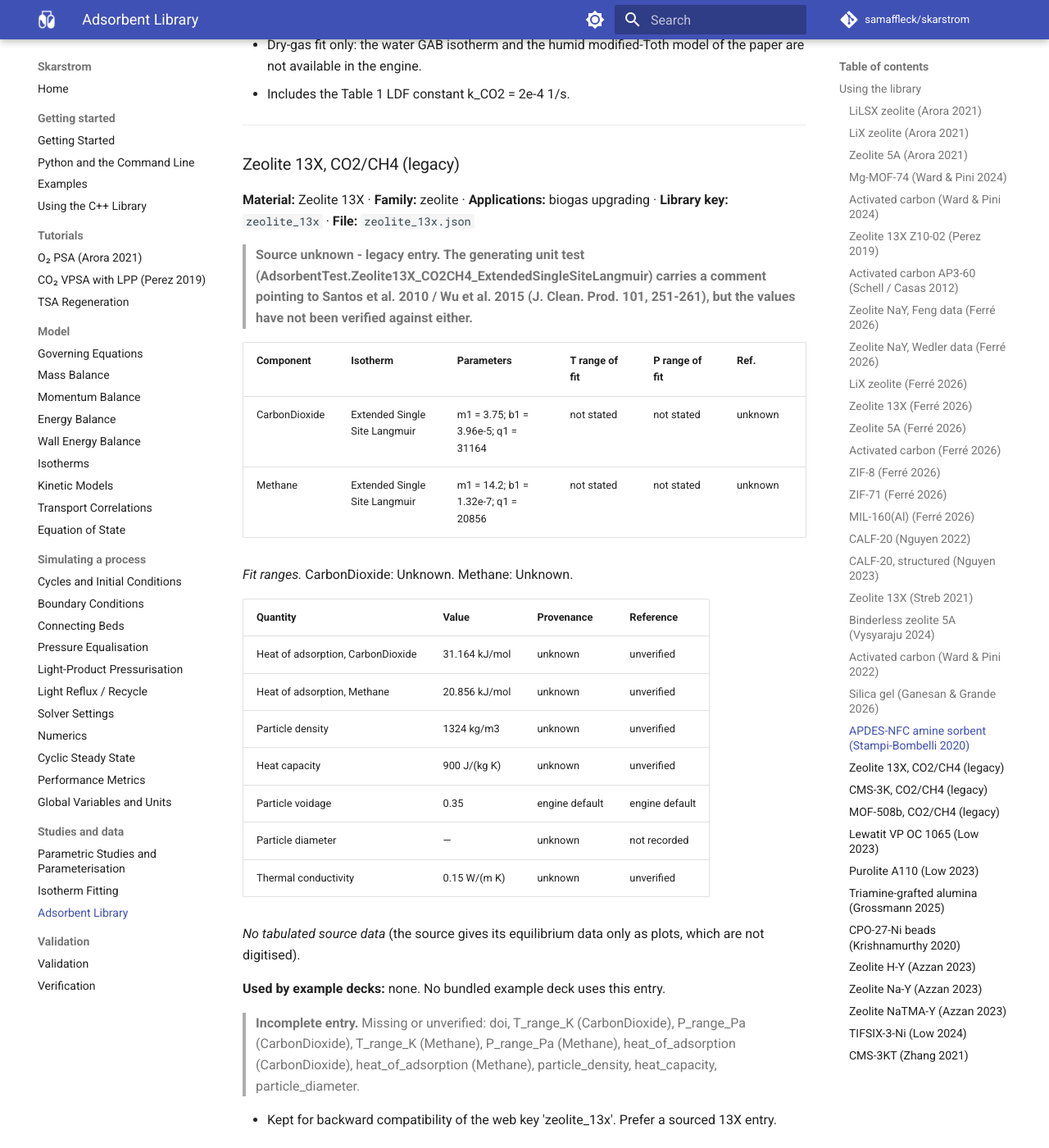
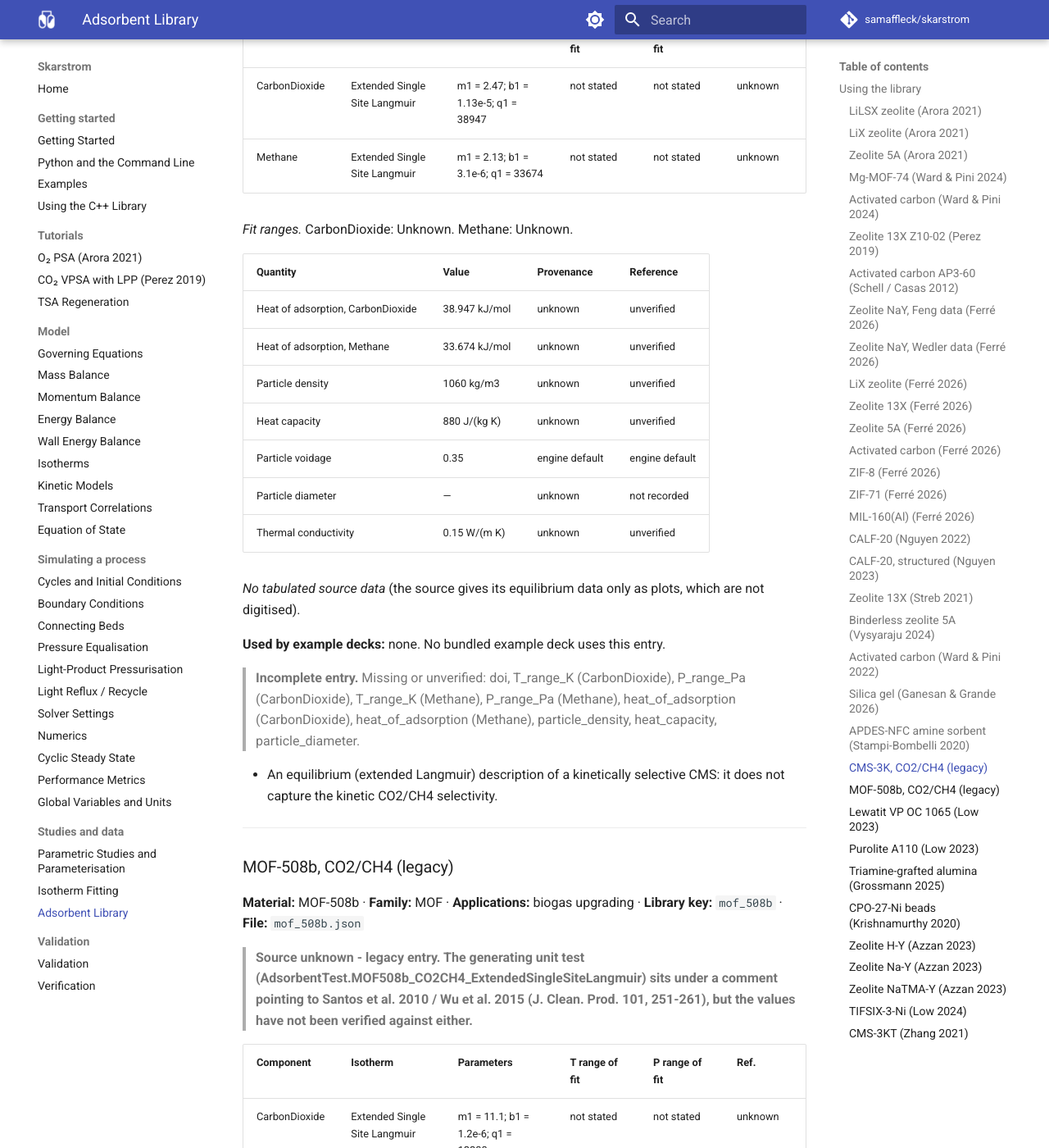
Before and after one commit to samaffleck/skarstrom, an MkDocs documentation site: the page built from docs/adsorbent-library.md, in a window 1280 px wide and 1400 px high, scrolled down 42327 px. Shown: the whole window at 82% size. Built offline with MkDocs 1.6.1 and Material for MkDocs 9.7.7, drawn with Linux system fonts in a browser that asks for light colours; comment, search, counter and statistics services are not loaded; some of the changed text lies outside the part shown.

Commit message:
Adsorbent library: drop the legacy Zeolite 13X entry and bulk density
- Remove the unsourced legacy entry `zeolite_13x` and its blob. Its
  generating unit test now round-trips through a temporary file instead
  of writing into data/adsorbents/.
- Remove `bulk_density` from the catalogue and the docs generator: the
  bed density depends on how a layer is packed (bed voidage), so it is a
  layer property, not a property of the adsorbent material.
- Regenerate docs/adsorbent-library.md.

Co-Authored-By: Claude Opus 5.5 <noreply@anthropic.com>
Claude-Session: https://claude.ai/code/session_01Eq8crvrPpj4XYBmybrXBgY

```diff
--- a/docs/adsorbent-library.md
+++ b/docs/adsorbent-library.md
@@ -2,7 +2,7 @@
 
 # Adsorbent Library
 
-Skarstrom ships a curated library of **35** adsorbents (32 sourced, 3 legacy) in `data/adsorbents/`. Every sourced entry cites the publication (DOI and table/figure) its parameters were transcribed from, and every property records its provenance:
+Skarstrom ships a curated library of **34** adsorbents (32 sourced, 2 legacy) in `data/adsorbents/`. Every sourced entry cites the publication (DOI and table/figure) its parameters were transcribed from, and every property records its provenance:
 
 - **source** — transcribed from the cited table or figure;
 - **derived** — computed from cited values (the formula is given);
@@ -14,7 +14,7 @@ A quantity the source does not state is never filled in silently: its reference
 
 Legacy entries predate the curated library; their origin has not been verified and they are labelled *source unknown*.
 
-**Completeness:** 31 of 35 entries carry every required field (DOI, isotherm fit range, heat of adsorption, particle density, heat capacity, particle size, example decks) as a sourced value or an explicit *not stated in source* note; the others are listed as incomplete below. **Tabulated source data:** 7 entries include equilibrium points tabulated in their source (tables, SI files or datasets — never digitised from plots), stored with the entry in `library.json`.
+**Completeness:** 31 of 34 entries carry every required field (DOI, isotherm fit range, heat of adsorption, particle density, heat capacity, particle size, example decks) as a sourced value or an explicit *not stated in source* note; the others are listed as incomplete below. **Tabulated source data:** 7 entries include equilibrium points tabulated in their source (tables, SI files or datasets — never digitised from plots), stored with the entry in `library.json`.
 
 ## Using the library
 
@@ -57,7 +57,6 @@ In C++, `adsim/objects/adsorbent_library.h` reads the catalogue, `LoadAdsorbentF
 | [Activated carbon (Ward &amp; Pini 2022)](#activated-carbon-ward2022) | carbon | CarbonDioxide | post-combustion CO2 capture | [10.1007/s10450-022-00361-z](https://doi.org/10.1007/s10450-022-00361-z) |
 | [Silica gel (Ganesan &amp; Grande 2026)](#silica-gel-ganesan2026) | silica | CarbonDioxide, Methane | biogas upgrading | [10.1007/s10450-026-00702-2](https://doi.org/10.1007/s10450-026-00702-2), [10.1016/j.jcou.2018.08.001](https://doi.org/10.1016/j.jcou.2018.08.001) |
 | [APDES-NFC amine sorbent (Stampi-Bombelli 2020)](#apdes-nfc-stampi2020) | amine | CarbonDioxide | direct air capture | [10.1007/s10450-020-00249-w](https://doi.org/10.1007/s10450-020-00249-w), [10.1007/s10450-021-00351-7](https://doi.org/10.1007/s10450-021-00351-7) |
-| [Zeolite 13X, CO2/CH4 (legacy)](#zeolite-13x) | zeolite | CarbonDioxide, Methane | biogas upgrading | source unknown (legacy) |
 | [CMS-3K, CO2/CH4 (legacy)](#cms-3k) | carbon | CarbonDioxide, Methane | biogas upgrading | source unknown (legacy) |
 | [MOF-508b, CO2/CH4 (legacy)](#mof-508b) | MOF | CarbonDioxide, Methane | biogas upgrading | source unknown (legacy) |
 | [Lewatit VP OC 1065 (Low 2023)](#lewatit-vp-oc-1065-low2023) | amine | CarbonDioxide, Nitrogen | direct air capture (DAC) | [10.1021/acs.jced.3c00401](https://doi.org/10.1021/acs.jced.3c00401) |
@@ -192,7 +191,6 @@ In C++, `adsim/objects/adsorbent_library.h` reads the catalogue, `LoadAdsorbentF
 | Heat of adsorption, CarbonDioxide | 30.85 kJ/mol | repo deck/test | Not stated in source as a single value (checked: Ward &amp; Pini 2024 Table 1, PR #137 curation; the model uses the site energies dU\_b, dU\_d). 30.85 kJ/mol is the value used by the Ward2024 deck / ward\_pini\_2024.cpp; it equals the Perez 2019 13X value. |
 | Heat of adsorption, Nitrogen | 15.93 kJ/mol | repo deck/test | Not stated in source as a single value (checked: Ward &amp; Pini 2024 Table 1, PR #137 curation). 15.93 kJ/mol is the value used by the Ward2024 deck (equals the Perez 2019 13X value). |
 | Particle density | 910.417 kg/m3 | derived | Table 1: rho\_b / (1 - eps) = 437 / (1 - 0.52) |
-| Bed (bulk) density | 437 kg/m3 | source | Table 1 |
 | Heat capacity | 900 J/(kg K) | source | Table 1 |
 | Particle voidage | 0.35 | source | Table 1, pellet porosity |
 | Particle diameter | 0.002 m | source | Table 1, pellet radius 1e-3 m |
@@ -226,7 +224,6 @@ In C++, `adsim/objects/adsorbent_library.h` reads the catalogue, `LoadAdsorbentF
 | Heat of adsorption, CarbonDioxide | not set (0) | not stated | Not stated in source as a single value (checked: Ward &amp; Pini 2024 Table 1, PR #137 curation; the model uses the site energies dU\_b, dU\_d). Left unset (0) - set it before a non-isothermal run. |
 | Heat of adsorption, Nitrogen | not set (0) | not stated | Not stated in source as a single value (checked: Ward &amp; Pini 2024 Table 1, PR #137 curation). Left unset (0). |
 | Particle density | 805.556 kg/m3 | derived | Table 1: rho\_b / (1 - eps) = 435 / (1 - 0.46) |
-| Bed (bulk) density | 435 kg/m3 | source | Table 1 |
 | Heat capacity | 1040 J/(kg K) | source | Table 1 |
 | Particle voidage | 0.35 | source | Table 1, pellet porosity |
 | Particle diameter | 0.002 m | source | Table 1, pellet radius 1e-3 m |
@@ -296,7 +293,6 @@ In C++, `adsim/objects/adsorbent_library.h` reads the catalogue, `LoadAdsorbentF
 | Heat of adsorption, CarbonDioxide | 26 kJ/mol | source | Casas 2012 Table 2 (Clausius-Clapeyron) |
 | Heat of adsorption, Hydrogen | 9.8 kJ/mol | source | Casas 2012 Table 2 (Clausius-Clapeyron) |
 | Particle density | 850 kg/m3 | source | Casas 2012 Table 2 (manufacturer) |
-| Bed (bulk) density | 507 kg/m3 | source | Casas 2012 Table 2 |
 | Heat capacity | 1000 J/(kg K) | source | Casas 2012 Table 2 |
 | Particle voidage | 0.568528 | repo deck/test | Repo deck value 1 - 850/1970; consistent with Casas 2012 Table 2 (eps\_t = 0.742, eps\_b = 0.403 gives eps\_p = 0.568) |
 | Particle diameter | 0.003 m | source | Casas 2012 Table 2 |
@@ -717,7 +713,6 @@ In C++, `adsim/objects/adsorbent_library.h` reads the catalogue, `LoadAdsorbentF
 | Heat of adsorption, Methane | 18.8 kJ/mol | repo deck/test | Not stated in source as a single value (checked: Streb &amp; Mazzotti 2021 Fig. 4, isosteric heat shown graphically only); 18.8 kJ/mol is the value used by the streb\_2021 decks |
 | Heat of adsorption, Hydrogen | not set (0) | not stated | Not stated in source as a single value (checked: Streb &amp; Mazzotti 2021 Fig. 4, graphical only). Left unset (0). |
 | Particle density | 1085 kg/m3 | source | Table 1 |
-| Bed (bulk) density | 595 kg/m3 | source | Table 1 |
 | Skeletal density | 2359 kg/m3 | source | Table 1 |
 | Heat capacity | 1100 J/(kg K) | source | Table 1 |
 | Particle voidage | 0.540059 | derived | 1 - rho\_p / rho\_s = 1 - 1085/2359 (Table 1) |
@@ -783,7 +778,6 @@ In C++, `adsim/objects/adsorbent_library.h` reads the catalogue, `LoadAdsorbentF
 |---|---|---|---|
 | Heat of adsorption, CarbonDioxide | 29.98 kJ/mol | repo deck/test | Not stated in source as a single value (checked: Ward &amp; Pini 2022 Table 2, DSL site energies only); the Ward\_2022 decks use \|dU\_1\| = 29.98 kJ/mol |
 | Particle density | 799.632 kg/m3 | derived | Table 1: rho\_b / (1 - eps) = 435 / (1 - 0.456). The repo decks round this to 799. |
-| Bed (bulk) density | 435 kg/m3 | source | Table 1 |
 | Heat capacity | 1040 J/(kg K) | source | Table 1 |
 | Particle voidage | 0.59 | source | Table 1 (the repo decks set 0) |
 | Particle diameter | 0.003 m | source | Table 1, particle radius 1.5e-3 m |
@@ -852,7 +846,6 @@ In C++, `adsim/objects/adsorbent_library.h` reads the catalogue, `LoadAdsorbentF
 |---|---|---|---|
 | Heat of adsorption, CarbonDioxide | 57 kJ/mol | source | Table 1, dH\_CO2 = -57 kJ/mol |
 | Particle density | 61 kg/m3 | source | Table 1 |
-| Bed (bulk) density | 55.4 kg/m3 | source | Table 1 |
 | Skeletal density | 1590 kg/m3 | source | Table 1, material density |
 | Heat capacity | 2070 J/(kg K) | source | Table 1 |
 | Particle voidage | 0.961635 | derived | 1 - rho\_p / rho\_mat = 1 - 61/1590 (Table 1) |
@@ -867,39 +860,6 @@ In C++, `adsim/objects/adsorbent_library.h` reads the catalogue, `LoadAdsorbentF
 - Table 2 prints dH0 = -57.047 kJ/mol; Eq. 9 needs the magnitude for the affinity to fall with temperature, so the entry stores dH0 = +57047 J/mol (interpretation of the sign convention).
 - Dry-gas fit only: the water GAB isotherm and the humid modified-Toth model of the paper are not available in the engine.
 - Includes the Table 1 LDF constant k\_CO2 = 2e-4 1/s.
-
----
-
-### Zeolite 13X, CO2/CH4 (legacy) {#zeolite-13x}
-
-**Material:** Zeolite 13X · **Family:** zeolite · **Applications:** biogas upgrading · **Library key:** `zeolite_13x` · **File:** `zeolite_13x.json`
-
-> **Source unknown - legacy entry. The generating unit test (AdsorbentTest.Zeolite13X\_CO2CH4\_ExtendedSingleSiteLangmuir) carries a comment pointing to Santos et al. 2010 / Wu et al. 2015 (J. Clean. Prod. 101, 251-261), but the values have not been verified against either.**
-
-| Component | Isotherm | Parameters | T range of fit | P range of fit | Ref. |
-|---|---|---|---|---|---|
-| CarbonDioxide | Extended Single Site Langmuir | m1 = 3.75; b1 = 3.96e-5; q1 = 31164 | not stated | not stated | unknown |
-| Methane | Extended Single Site Langmuir | m1 = 14.2; b1 = 1.32e-7; q1 = 20856 | not stated | not stated | unknown |
-
-*Fit ranges.* CarbonDioxide: Unknown. Methane: Unknown.
-
-| Quantity | Value | Provenance | Reference |
-|---|---|---|---|
-| Heat of adsorption, CarbonDioxide | 31.164 kJ/mol | unknown | unverified |
-| Heat of adsorption, Methane | 20.856 kJ/mol | unknown | unverified |
-| Particle density | 1324 kg/m3 | unknown | unverified |
-| Heat capacity | 900 J/(kg K) | unknown | unverified |
-| Particle voidage | 0.35 | engine default | engine default |
-| Particle diameter | — | unknown | not recorded |
-| Thermal conductivity | 0.15 W/(m K) | unknown | unverified |
-
-*No tabulated source data* (the source gives its equilibrium data only as plots, which are not digitised).
-
-**Used by example decks:** none. No bundled example deck uses this entry.
-
-> **Incomplete entry.** Missing or unverified: doi, T\_range\_K (CarbonDioxide), P\_range\_Pa (CarbonDioxide), T\_range\_K (Methane), P\_range\_Pa (Methane), heat\_of\_adsorption (CarbonDioxide), heat\_of\_adsorption (Methane), particle\_density, heat\_capacity, particle\_diameter.
-
-- Kept for backward compatibility of the web key 'zeolite\_13x'. Prefer a sourced 13X entry.
 
 ---
 
@@ -987,7 +947,6 @@ In C++, `adsim/objects/adsorbent_library.h` reads the catalogue, `LoadAdsorbentF
 | Heat of adsorption, CarbonDioxide | 70.1 kJ/mol | source | Table 7, -dH of the td-Toth fit (the limiting heat from the virial analysis is 107 +/- 8 kJ/mol, Table 10) |
 | Heat of adsorption, Nitrogen | 20.3 kJ/mol | source | Table 8, -dH of the SSL fit (Table 10 limiting heat: 16 +/- 8 kJ/mol) |
 | Particle density | 744 kg/m3 | source | Table 5, rho\_particle (dried resin) |
-| Bed (bulk) density | 476 kg/m3 | source | Table 5, rho\_bed |
 | Skeletal density | 1123.1 kg/m3 | source | Table 5, rho\_skeletal |
 | Heat capacity | 1307.44 J/(kg K) | derived | Eq 7, c\_p = a T^-2 + b T - c with Table 6 (a = -3.23e4 J K/g, b = 0.00227 J/(g K2), c = -0.994 J/(g K)) evaluated at 298.15 K; the DSC data span 298-393 K (Section 3.1.2) |
 | Particle voidage | 0.338 | source | Table 5, eps\_particle |
@@ -1032,7 +991,6 @@ In C++, `adsim/objects/adsorbent_library.h` reads the catalogue, `LoadAdsorbentF
 | Heat of adsorption, CarbonDioxide | 70.1 kJ/mol | source | Table 7, -dH of the td-Toth fit (the limiting heat from the virial analysis is 104 +/- 9 kJ/mol, Table 10) |
 | Heat of adsorption, Nitrogen | 18.65 kJ/mol | source | Table 8, -dH of the SSL fit (Table 10 limiting heat: 13 +/- 13 kJ/mol) |
 | Particle density | 663 kg/m3 | source | Table 5, rho\_particle (dried resin) |
-| Bed (bulk) density | 424 kg/m3 | source | Table 5, rho\_bed |
 | Skeletal density | 1147.1 kg/m3 | source | Table 5, rho\_skeletal |
 | Heat capacity | 1327.14 J/(kg K) | derived | Eq 7, c\_p = a T^-2 + b T - c with Table 6 (a = -5.86e4 J K/g, b = 0.000994 J/(g K2), c = -1.69 J/(g K)) evaluated at 298.15 K; the DSC data span 298-393 K (Section 3.1.2) |
 | Particle voidage | 0.422 | source | Table 5, eps\_particle |
@@ -1283,7 +1241,6 @@ In C++, `adsim/objects/adsorbent_library.h` reads the catalogue, `LoadAdsorbentF
 | Heat of adsorption, CarbonDioxide | not set (0) | not stated | Not stated in source as a single value (checked: Low 2024 Table 1, DSL site energies only, and Fig. 5, isosteric heat vs loading shown graphically). Left unset (0) - set it before a non-isothermal run. |
 | Heat of adsorption, Nitrogen | 21.175 kJ/mol | source | Table 1, -dU of the SSL fit (internal energy of adsorption) |
 | Particle density | 810 kg/m3 | source | Table 5, rho\_pellet (binderless pellet, batch 5; the isotherms were measured on the powder) |
-| Bed (bulk) density | 580 kg/m3 | source | Table 5, rho\_bed |
 | Skeletal density | 1260 kg/m3 | source | Table 5, rho\_skeletal |
 | Heat capacity | 1123.11 J/(kg K) | derived | Eq 6, c\_p = a (T+273.15)^-2 + b (T+273.15) - c with a = 1.077e5 J C/g, b = 5.65e-3 J/(g C2), c = 1.773 J/(g C) (Section 3.1), evaluated at 25 C; the DSC data span 25-160 C (1.06-1.25 J/(g C)) |
 | Particle voidage | 0.36 | source | Table 5, eps\_pellet |
--- a/scripts/docs/gen_adsorbent_library.py
+++ b/scripts/docs/gen_adsorbent_library.py
@@ -89,7 +89,6 @@ POINT_QUANTITIES = ["absolute", "as_measured", "excess"]
 # Catalogue property key -> (label, unit, blob field it must equal or None).
 PROPERTIES = {
     "particle_density": ("Particle density", "kg/m3", "Density"),
-    "bulk_density": ("Bed (bulk) density", "kg/m3", None),
     "skeletal_density": ("Skeletal density", "kg/m3", None),
     "heat_capacity": ("Heat capacity", "J/(kg K)", "Specific_Heat_Capacity"),
     "particle_voidage": ("Particle voidage", "-", "Particle_Void_Fraction"),
```
Also changed, not shown: CHANGELOG.md (+10 -0 lines), 4 other files.
